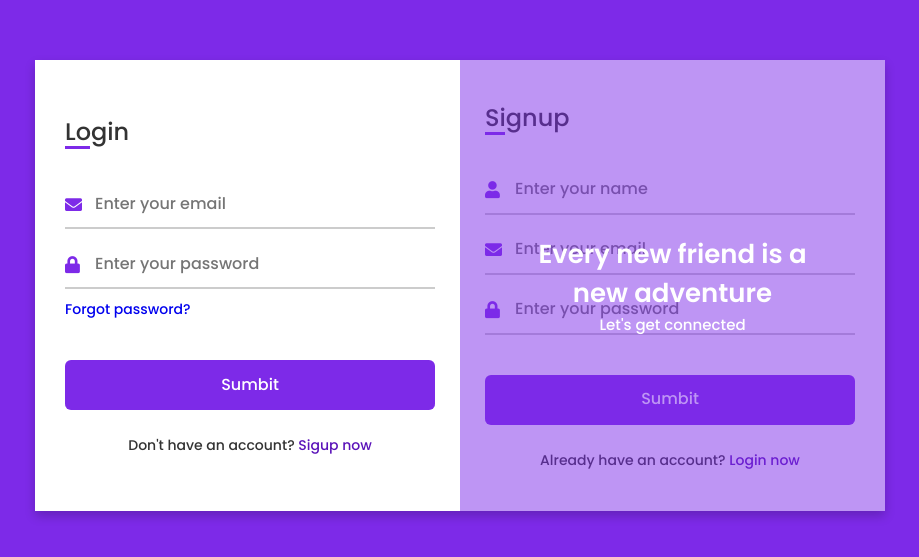
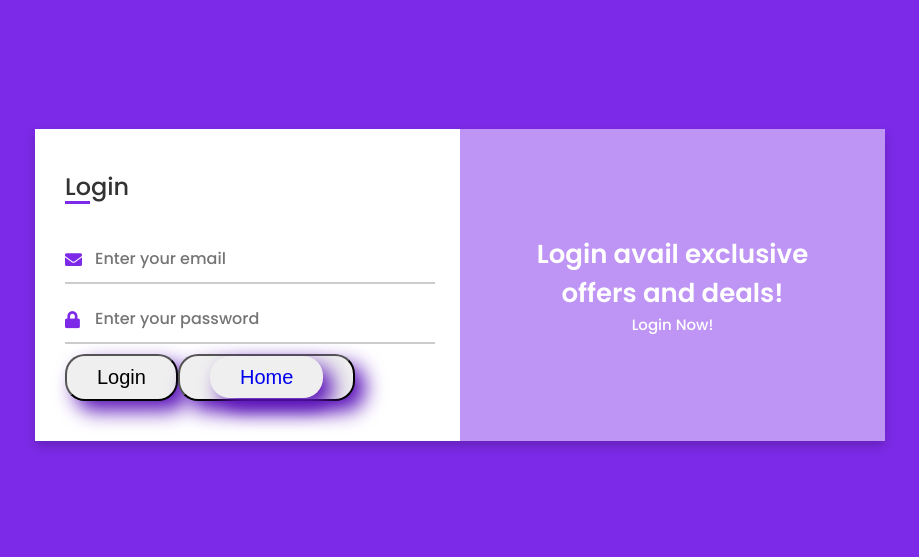
Before and after one commit to Bibin-Antony/E-commerce-website, a plain HTML site: page Container/login.html in a window 1280 px wide. Shown: the part 115-672 px from the top of the page, without its empty margins (180-1099 px from the left). Drawn offline with Linux system fonts and the light colour scheme.

Commit message:
update 5v

```diff
--- a/Container/login.css
+++ b/Container/login.css
@@ -121,6 +121,33 @@ body{
   width: 25px;
   background: #7d2ae8;
 }
+.forms .btn-container{
+  display: flex;
+  flex-direction: row;
+  align-content: space-around;
+
+}
+.btn-login button{
+  padding: 10px 30px;
+  border-radius: 20px;
+  font-family:sans-serif;
+  font-size: 20px;
+  box-shadow: #5b13b9 10px 10px 20px;
+  text-decoration: none;
+}
+
+.btn-login a{
+  padding: 10px 30px;
+  border-radius: 20px;
+  font-family:sans-serif;
+  font-size: 20px;
+  box-shadow: #5b13b9 10px 10px 20px;
+  text-decoration: none;
+}
+
+.btn-login button:hover{
+  cursor: pointer;
+}
 .forms .signup-form  .title:before{
   width: 20px;
 }
--- a/Container/login.html
+++ b/Container/login.html
@@ -1,27 +1,25 @@
 <!DOCTYPE html>
-<!-- Coding by CodingLab | www.codinglabweb.com-->
+
 <html lang="en" dir="ltr">
   <head>
     <meta charset="UTF-8">
-    <!--<title> Login and Registration Form in HTML & CSS | CodingLab </title>-->
     <link rel="stylesheet" href="login.css">
-    <!-- Fontawesome CDN Link -->
+
     <link rel="stylesheet" href="https://cdnjs.cloudflare.com/ajax/libs/font-awesome/5.15.3/css/all.min.css">
     <meta name="viewport" content="width=device-width, initial-scale=1.0">
    </head>
 <body>
+
   <div class="container">
     <input type="checkbox" id="flip">
     <div class="cover">
       <div class="front">
-        <!--<img src="images/frontImg.jpg" alt="">-->
         <div class="text">
-          <span class="text-1">Every new friend is a <br> new adventure</span>
-          <span class="text-2">Let's get connected</span>
+          <span class="text-1">Login avail exclusive <br> offers and deals!</span>
+          <span class="text-2">Login Now!</span>
         </div>
       </div>
       <div class="back">
-        <!--<img class="backImg" src="images/backImg.jpg" alt="">-->
         <div class="text">
           <span class="text-1">Complete miles of journey <br> with one step</span>
           <span class="text-2">Let's get started</span>
@@ -42,36 +40,17 @@
                 <i class="fas fa-lock"></i>
                 <input type="password" placeholder="Enter your password" required>
               </div>
-              <div class="text"><a href="#">Forgot password?</a></div>
-              <div class="button input-box">
-                <input type="submit" value="Sumbit">
+              <div class="btn-container">
+              <div class="btn-login">
+                <button>Login</button>
               </div>
-              <div class="text sign-up-text">Don't have an account? <label for="flip">Sigup now</label></div>
-            </div>
+              <div class="btn-login">
+                <button><a href="index.html">Home</a></button>
+              </div>
+              </div>
+
+
         </form>
-      </div>
-        <div class="signup-form">
-          <div class="title">Signup</div>
-        <form action="#">
-            <div class="input-boxes">
-              <div class="input-box">
-                <i class="fas fa-user"></i>
-                <input type="text" placeholder="Enter your name" required>
-              </div>
-              <div class="input-box">
-                <i class="fas fa-envelope"></i>
-                <input type="text" placeholder="Enter your email" required>
-              </div>
-              <div class="input-box">
-                <i class="fas fa-lock"></i>
-                <input type="password" placeholder="Enter your password" required>
-              </div>
-              <div class="button input-box">
-                <input type="submit" value="Sumbit">
-              </div>
-              <div class="text sign-up-text">Already have an account? <label for="flip">Login now</label></div>
-            </div>
-      </form>
     </div>
     </div>
     </div>
```
Also changed, not shown: Container/demo.html (deleted, +0 -60 lines), Container/footerstyle.css (+1 -7 lines), Container/signin.css (+21 -0 lines), Container/signin.html (+5 -2 lines), Container/demo.css (deleted).
